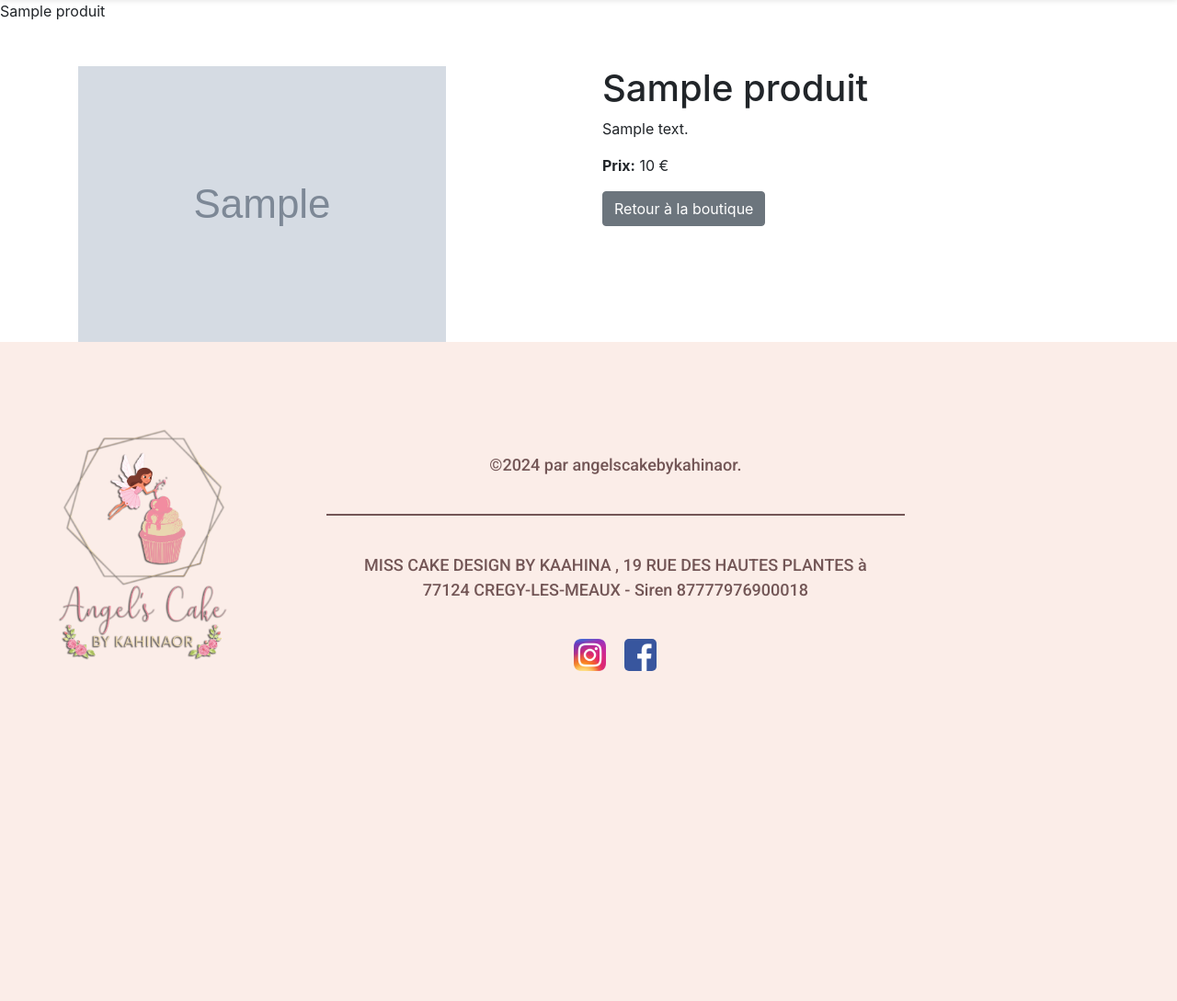
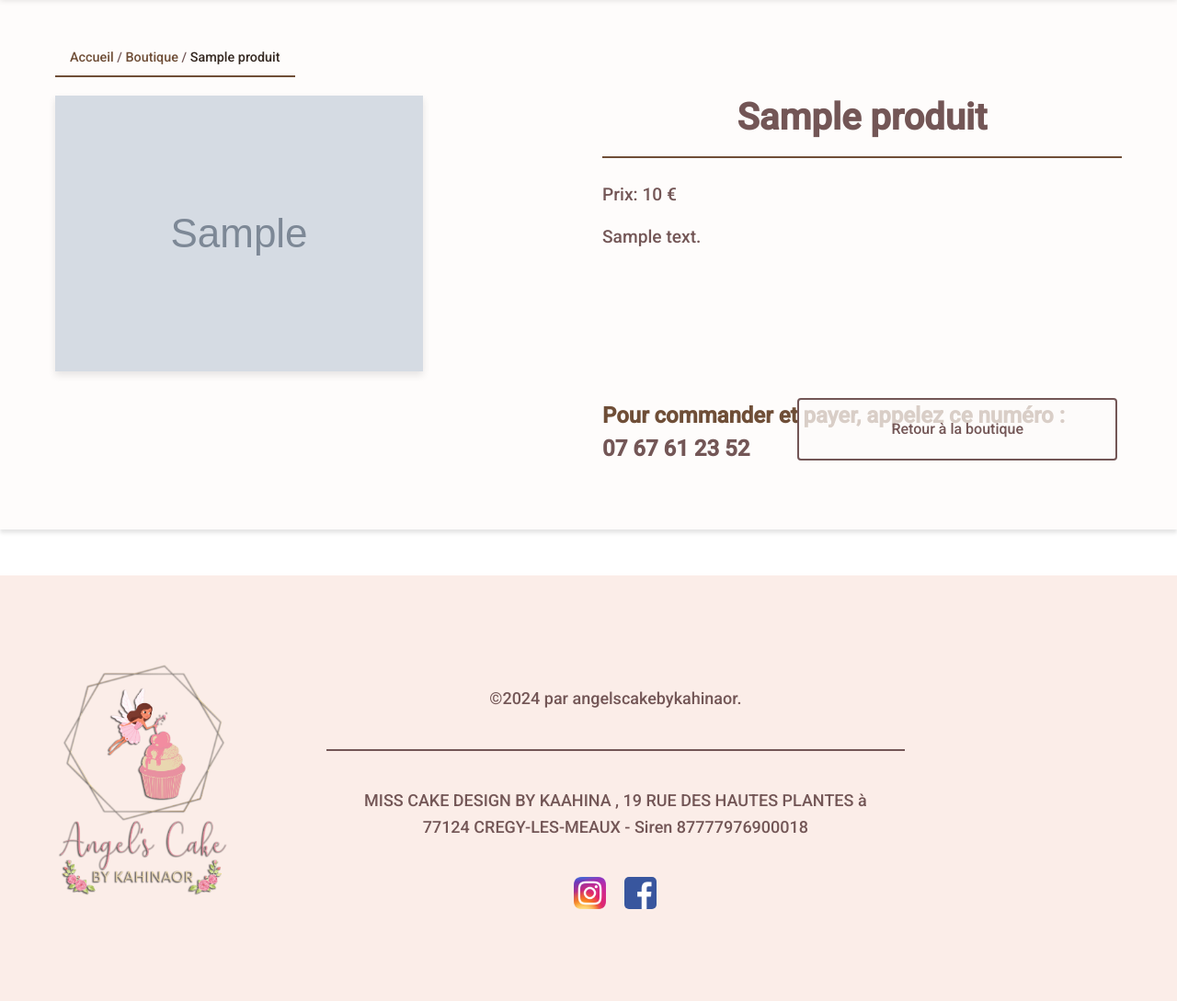
Before and after one commit to MisterVinzZ/AngelsCakeByKahinaOr, a Symfony app: template templates/product/detail.html.twig in a window 1280 px wide. Shown: the part 126-1215 px from the top of the page at 92% size. Before the commit the page ends 856 px from the top, so only its background shows below. Run offline with Twig, Linux system fonts and the light colour scheme; the template is opened without the code that fills it: most values are stand-ins (such as "Sample title", 1, 10 or a date in 2020); grey boxes marked "Sample" are stand-in pictures; style sheets or scripts are compiled from the project's sources; some libraries are stand-ins or nearby versions.

Commit message:
avancement

```diff
--- /dev/null
+++ b/assets/styles/details.css
@@ -0,0 +1,181 @@
+/* styles/details.css */
+
+body {
+    font-family: 'Roboto', sans-serif;
+    color: #735656;
+    margin: 0;
+    padding: 0;
+}
+
+.full-width-bg {
+    width: 100%;
+    background-color: rgba(254, 251, 250, 0.74);
+    padding: 20px 0;
+    margin-bottom: 50px;
+    padding-bottom: 50px;
+    box-shadow: 0 4px 4px rgba(0, 0, 0, 0.1);
+}
+
+h1::after {
+    content: '';
+    display: block;
+    width: 100%;
+    height: 2px;
+    background-color: #6F4E37;
+    position: absolute;
+    bottom: 0;
+    left: 0;
+}
+.container {
+    max-width: 1200px;
+    margin: 0 auto;
+    padding: 20px;
+    background-color: transparent;
+}
+
+.row {
+    display: flex;
+    flex-wrap: wrap;
+    margin: -15px;
+}
+
+.col-md-6 {
+    flex: 0 0 50%;
+    padding: 15px;
+    box-sizing: border-box;
+}
+
+.img-fluid {
+    max-width: 100%;
+    height: auto;
+    box-shadow: 0 4px 8px rgba(0, 0, 0, 0.1);
+    transition: transform 0.3s ease;
+}
+
+h1 {
+    font-size: 2.5rem;
+    margin-bottom: 25px;
+    color: #735656;
+    font-weight: 700;
+    position: relative;
+    padding-bottom: 20px;
+    text-align: center;
+}
+
+
+
+p {
+    font-size: 1.2rem;
+    line-height: 1.6;
+    color: #735656;
+
+}
+
+p strong {
+    font-weight: 500;
+    color: #735656;
+}
+
+.btn-secondary {
+    background-color: #735656;
+    color: #fff;
+    padding: 10px 20px;
+    border: none;
+    border-radius: 5px;
+    text-decoration: none;
+    transition: background-color 0.3s ease;
+}
+
+.btn-secondary:hover {
+    background-color: #735656;
+}
+
+.breadcrumb {
+    font-size: 0.9rem;
+    color: #735656;
+    margin-bottom: 20px;
+    position: relative;
+    padding-bottom: 10px;
+    display: inline-block;
+    background-color: transparent;
+}
+
+.breadcrumb a {
+    text-decoration: none;
+    color: #6F4E37;
+    transition: color 0.3s ease;
+}
+
+.breadcrumb a:hover {
+    color: #f2dbd2;
+}
+span{
+    color: #342821;
+}
+.breadcrumb::after {
+    content: '';
+    display: block;
+    width: 100%; /* S'adapte à la largeur du texte */
+    height: 2px;
+    background-color: #6F4E37;
+    position: absolute;
+    bottom: 0;
+    left: 0;
+}
+
+.command-info {
+    margin-top: 20vh;
+    font-size: 1.5rem;
+    font-weight: bold;
+    color: #6F4E37;
+}
+.btn-retour-boutique {
+    background-color: rgba(254, 251, 250, 0.74);
+    color: #735656;
+    padding: 20px 100px;
+    border: 2px solid #735656;
+    border-radius: 4px;
+    cursor: pointer;
+    text-decoration: none;
+    font-family: 'Roboto', sans-serif;
+    font-weight: 500; /* Roboto Medium */
+    position: absolute;
+    bottom: 20px;
+    right: 20px;
+    transition: background-color 0.3s ease, color 0.3s ease;
+}
+
+.btn-retour-boutique:hover {
+    background-color: #594949;
+    color: #FEFBFA;
+    text-decoration: none;
+
+}
+
+a{
+    color: #735656;
+}
+
+a:hover{
+    color: #f2dbd2;
+    text-decoration: none;
+}
+
+@media (max-width: 768px) {
+    .col-md-6 {
+        flex: 0 0 100%;
+        padding: 10px;
+    }
+
+    h1 {
+        font-size: 2rem;
+    }
+
+    p {
+        font-size: 1rem;
+    }
+
+    .btn-secondary {
+        padding: 8px 16px;
+    }
+}
--- a/config/routes.yaml
+++ b/config/routes.yaml
@@ -54,3 +54,7 @@ product_delete:
     path: /product/delete/{id}
     controller: App\Controller\ProductController::delete
     methods: POST
+
+contact:
+    path: /contact
+    controller: App\Controller\ContactController::index
--- a/templates/includes/navbar.html.twig
+++ b/templates/includes/navbar.html.twig
@@ -25,7 +25,7 @@
                             <a class="nav-link" href="{{ path('boutique') }}">Boutique</a>
                         </li>
                         <li class="nav-item">
-                            <a class="nav-link">Contact</a>
+                            <a class="nav-link" href="{{ path('contact') }}">Contact</a>
                         </li>
                         <li class="nav-item">
                             <a class="nav-link">Blog</a>
@@ -33,8 +33,8 @@
                     </ul>
                     <div class="navbar-nav ml-auto">
                         <div class="nav-item appel" id="appel">
-                            <img id="phone-icon" src="{{ asset('images/phone.png') }}" alt="Phone" class="phone-icon">
-                            <a class="nav-link2">Appeler</a>
+                            <a href="tel:0767612352"><img id="phone-icon" src="{{ asset('images/phone.png') }}" alt="Phone" class="phone-icon"></a>
+                            <a class="nav-link2" href="tel:0767612352">Appeler</a>
                         </div>
                         {% if not app.user %}
                             <div class="nav-item" style="margin: 0;">
--- a/templates/product/detail.html.twig
+++ b/templates/product/detail.html.twig
@@ -1,18 +1,28 @@
 {% include 'includes/navbar.html.twig' %}
-
-{% block title %}{{ produit.nom }}{% endblock %}
+<link rel="stylesheet" href="{{ asset('styles/details.css') }}">
 
 {% block body %}
-    <div class="container mt-5">
-        <div class="row">
-            <div class="col-md-6">
-                <img src="{{ asset('images/' ~ produit.image) }}" class="img-fluid" alt="{{ produit.nom }}">
+    <div class="full-width-bg">
+        <div class="container">
+            <div class="breadcrumb">
+                <a href="{{ path('accueil') }}">Accueil</a> /
+                <a href="{{ path('boutique') }}">Boutique</a> /
+                <span>{{ produit.nom }}</span>
             </div>
-            <div class="col-md-6">
-                <h1>{{ produit.nom }}</h1>
-                <p>{{ produit.description }}</p>
-                <p><strong>Prix:</strong> {{ produit.prix }} €</p>
-                <a href="{{ path('boutique') }}" class="btn btn-secondary">Retour à la boutique</a>
+            <div class="row">
+                <div class="col-md-6">
+                    <img src="{{ asset('uploads/images/' ~ produit.image) }}" class="img-fluid" alt="{{ produit.nom }}">
+                </div>
+                <div class="col-md-6">
+                    <h1>{{ produit.nom }}</h1>
+                    <p><strong>Prix:</strong> {{ produit.prix }} €</p>
+                    <p>{{ produit.description }}</p>
+                    <div class="command-info">
+                        Pour commander et payer, appelez ce numéro :
+                        <br><a href="tel:0767612352" style="text-align: center;">07 67 61 23 52</a>
+                    </div>
+                        <a href="{{ path('boutique') }}" class="btn-retour-boutique">Retour à la boutique</a>
+                </div>
             </div>
         </div>
     </div>
```
Also changed, not shown: assets/styles/infos.css (added, +57 -0 lines), assets/styles/objectcard.css (+31 -11 lines), src/Controller/ContactController.php (added, +20 -0 lines), templates/contact/index.html.twig (added, +20 -0 lines), templates/contact/pagecontact.html.twig (added, +16 -0 lines), templates/includes/infos.html.twig (added, +23 -0 lines).
